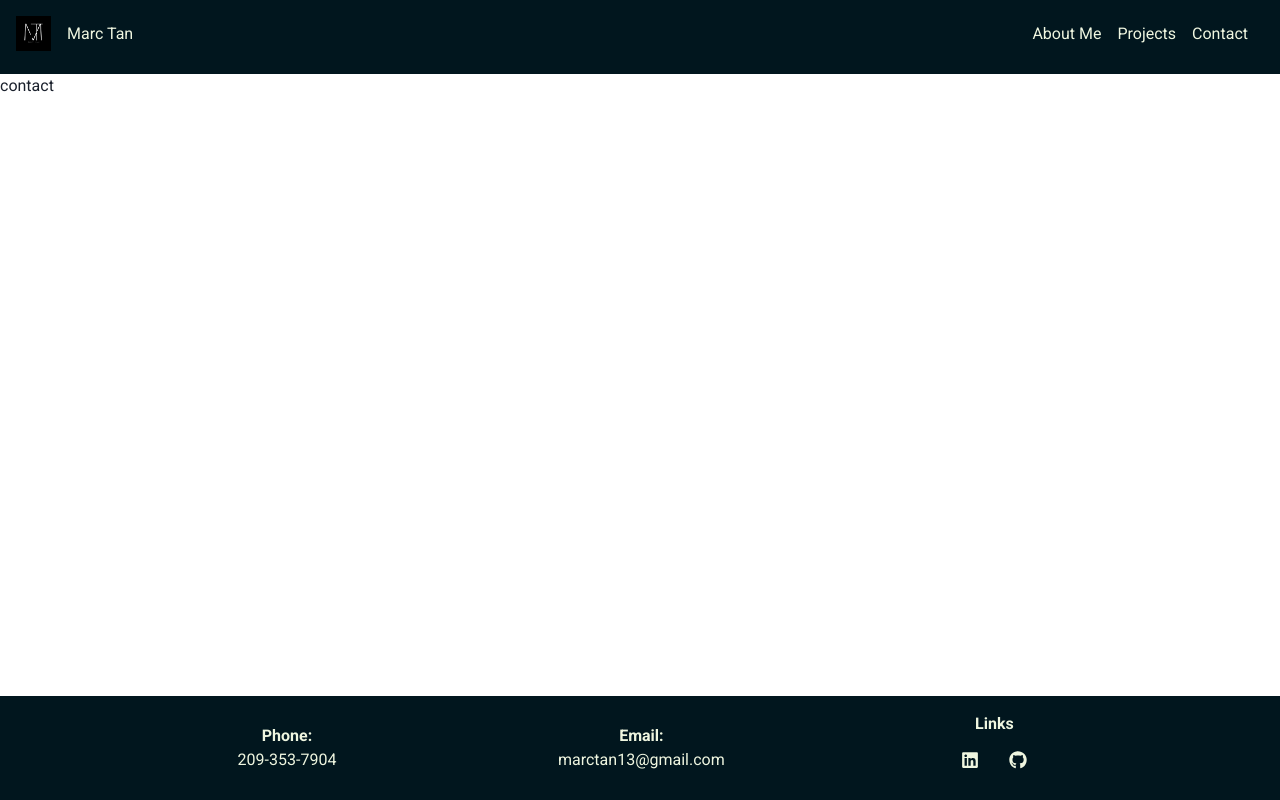
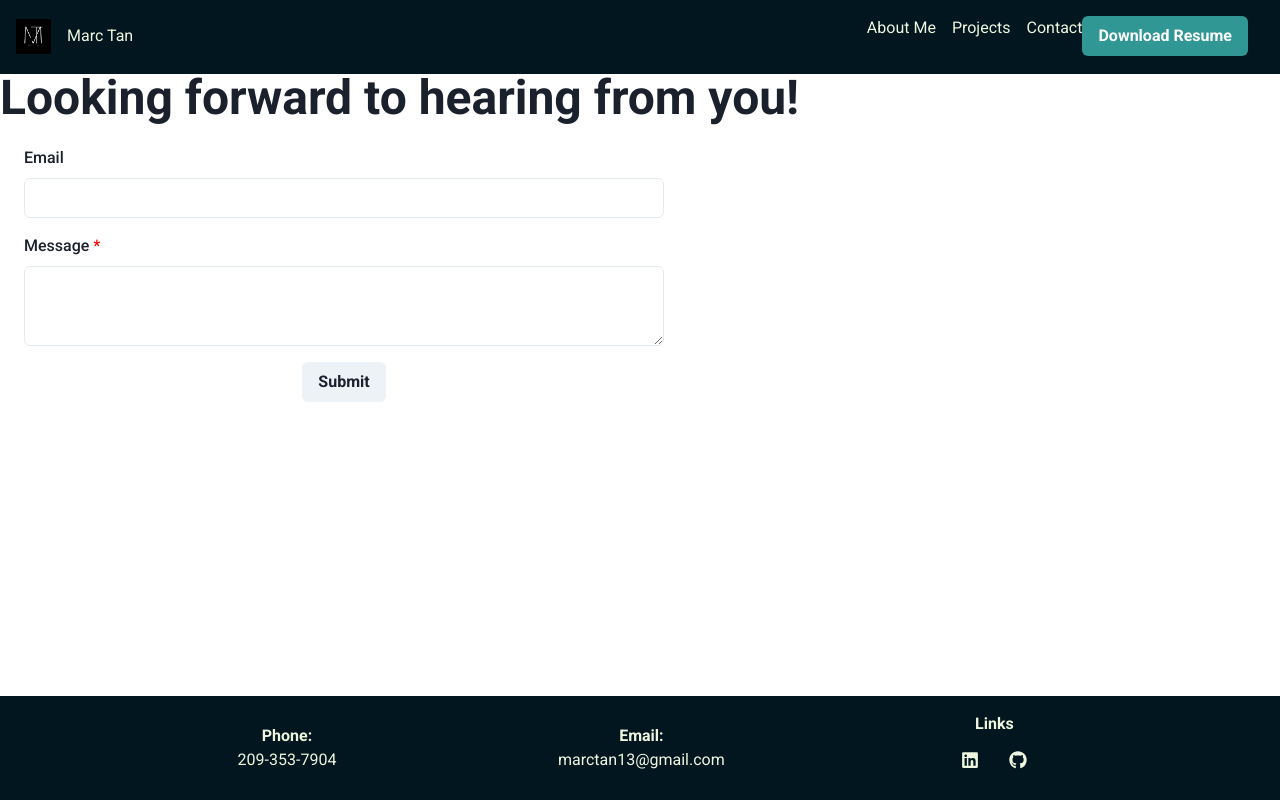
Before and after one commit to marctan13/portfolio, a React (Vite) app: page /contact in a window 1280 px wide. Built offline with nearby package versions, Linux system fonts and the light colour scheme.

Commit message:
finished contact page

```diff
--- a/src/components/Navbar.jsx
+++ b/src/components/Navbar.jsx
@@ -13,6 +13,7 @@ import {
   Image,
   Text,
   useTheme,
+  Button,
 } from "@chakra-ui/react";
 import { HamburgerIcon } from "@chakra-ui/icons";
 import { Link, useNavigate } from "react-router-dom";
@@ -71,6 +72,14 @@ function NavBar() {
               <ChakraLink as={Link} to="/contact">
                 Contact
               </ChakraLink>
+              <Button
+                as={ChakraLink}
+                href={"./src/assets/MarcTanResume.pdf"}
+                colorScheme="teal"
+                download
+              >
+                Download Resume
+              </Button>
             </Flex>
           </Flex>
         ) : (
--- a/src/pages/Contact.jsx
+++ b/src/pages/Contact.jsx
@@ -1,11 +1,33 @@
-import React from 'react'
+import React from "react";
+import {
+  Box,
+  Flex,
+  Heading,
+  FormControl,
+  FormLabel,
+  Input,
+  Textarea,
+  Button,
+} from "@chakra-ui/react";
 
 function Contact() {
   return (
-    <div>
-      contact
-    </div>
-  )
+    //Using Chakra UI.Create a Form with the following fields: Email,Subject, Message, and a Submit button.
+    <Box as="div">
+      <Heading size="2xl">Looking forward to hearing from you!</Heading>
+      <Flex as="form" direction="column" m={6} align="center" justify="center" width="50%" action="https://formspree.io/f/xdoqrgra" method="POST">
+        <FormControl id="email" mb={4}>
+          <FormLabel>Email</FormLabel>
+          <Input type="email" name="email" />
+        </FormControl>
+        <FormControl id="message" mb={4}>
+          <FormLabel>Message <Box as="span" color="red">*</Box></FormLabel>
+          <Textarea name="message" required/>
+        </FormControl>
+        <Button type="submit">Submit</Button>
+      </Flex>
+    </Box>
+  );
 }
 
-export default Contact
+export default Contact;
--- a/src/pages/Home.jsx
+++ b/src/pages/Home.jsx
@@ -42,15 +42,15 @@ function Home() {
             innovation.
           </Text>
           <Stack mt={4} spacing={4} direction="row" align="center">
-            <Button colorScheme="teal" color={brand500} size="lg"  onClick={() => navigate("/about-me")}>
+            {/* <Button colorScheme="teal" color={brand500} size="lg"  onClick={() => navigate("/about-me")}>
             About Me
+            </Button> */}
+            <Button colorScheme="teal" color={brand500} size="lg" onClick={() => navigate("/contact")}>
+            Let's Work Together
             </Button>
-            <Button colorScheme="teal" color={brand500} size="lg" onClick={() => navigate("/projects")}>
-            Projects
-            </Button>
-            <Button colorScheme="teal" color={brand500} size="lg" onClick={() => navigate("/contact")}>
+            {/* <Button colorScheme="teal" color={brand500} size="lg" onClick={() => navigate("/contact")}>
             Contact
-            </Button>
+            </Button> */}
           </Stack>
         </Box>
         <Box
```
